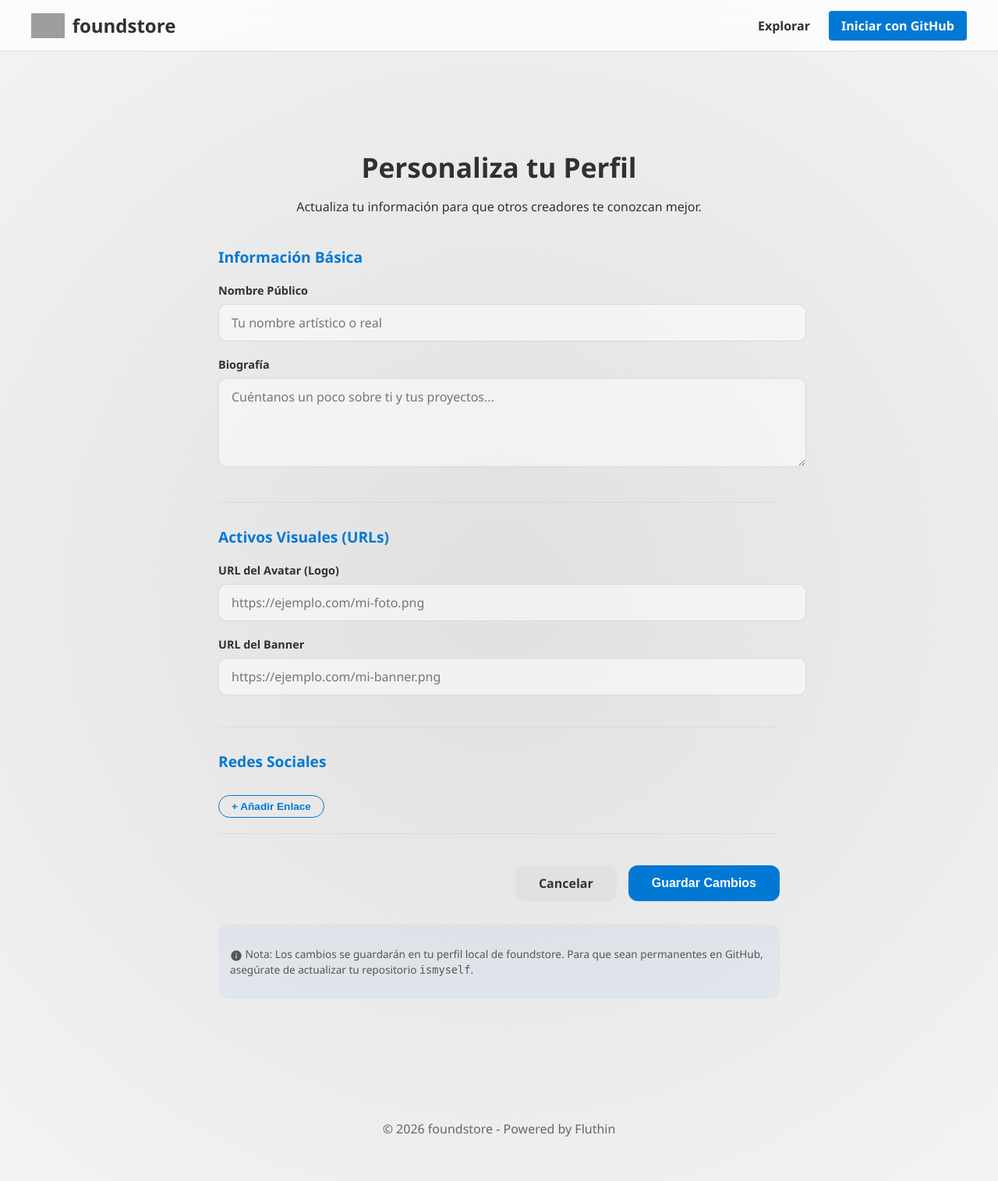
After one commit to JesusQuijada34/foundstore, a Flask app: template templates/edit_profile.html in a window 1280 px wide. The commit adds this page. Shown: the whole page at 78% size. Run offline with Flask 3, Linux system fonts and the light colour scheme; the template is opened without the code that fills it, so the values that code supplies are empty; some web fonts are replaced; grey boxes are pictures that could not be loaded.

Commit message:
Implement profile editing interface and logic with local persistence

```diff
--- a/app.py
+++ b/app.py
@@ -38,8 +38,12 @@ def developer_profile(username):
     ondev_accounts = services.load_ondev_accounts()
     is_ondev = username in ondev_accounts
 
-    # Intentar cargar perfil y catálogo desde repo ismyself del usuario
+    # Intentar cargar perfil y catálogo
     profile_data = services.get_github_user_profile(username)
+    local_profile = services.get_local_profile(username)
+    if local_profile:
+        profile_data = local_profile
+
     user_catalog = services.get_catalog(username)
 
     if not profile_data and not is_ondev:
@@ -75,6 +79,44 @@ def package_detail(package_name):
 
     return render_template("package_detail.html", package=package)
 
+@app.route("/me/edit", methods=["GET", "POST"])
+def edit_profile():
+    if not github.authorized:
+        return redirect(url_for("github.login"))
+
+    resp = github.get("/user")
+    username = resp.json()["login"]
+
+    if request.method == "POST":
+        # Procesar el formulario
+        links = []
+        names = request.form.getlist("link_name[]")
+        urls = request.form.getlist("link_url[]")
+        for n, u in zip(names, urls):
+            if n and u:
+                links.append({"name": n, "url": u})
+
+        updated_profile = {
+            "name": request.form.get("name"),
+            "description": request.form.get("description"),
+            "logo": request.form.get("logo"),
+            "banner": request.form.get("banner"),
+            "links": links
+        }
+
+        # Guardar localmente
+        services.update_local_profile(username, updated_profile)
+        return redirect(url_for("my_profile"))
+
+    # Cargar datos actuales
+    profile_data = services.get_github_user_profile(username)
+    # Si hay cambios locales, priorizarlos (puedes implementar esto en services)
+    local_profile = services.get_local_profile(username)
+    if local_profile:
+        profile_data = local_profile
+
+    return render_template("edit_profile.html", username=username, profile=profile_data)
+
 @app.route("/me")
 def my_profile():
     if not github.authorized:
@@ -88,10 +130,13 @@ def my_profile():
     ondev_accounts = services.load_ondev_accounts()
     is_ondev = username in ondev_accounts
 
-    # Cargar perfil y catálogo desde ismyself
+    # Cargar perfil y catálogo
     profile_data = services.get_github_user_profile(username)
+    local_profile = services.get_local_profile(username)
+    if local_profile:
+        profile_data = local_profile
+
     user_catalog = services.get_catalog(username)
-
     user_data = ondev_accounts.get(username, {"followers": [], "following": []})
 
     return render_template("user_profile.html",
--- /dev/null
+++ b/templates/edit_profile.html
@@ -0,0 +1,230 @@
+{% extends "base.html" %}
+
+{% block title %}Editar Perfil - foundstore{% endblock %}
+
+{% block content %}
+<div class="edit-profile-wrapper">
+    <div class="edit-card liquid-glass">
+        <div class="edit-header">
+            <h1>Personaliza tu Perfil</h1>
+            <p>Actualiza tu información para que otros creadores te conozcan mejor.</p>
+        </div>
+
+        <form action="{{ url_for('edit_profile') }}" method="POST" class="edit-form">
+            <div class="form-section">
+                <h3>Información Básica</h3>
+                <div class="form-group">
+                    <label for="name">Nombre Público</label>
+                    <input type="text" id="name" name="name" value="{{ profile.name or '' }}" placeholder="Tu nombre artístico o real">
+                </div>
+                <div class="form-group">
+                    <label for="description">Biografía</label>
+                    <textarea id="description" name="description" rows="4" placeholder="Cuéntanos un poco sobre ti y tus proyectos...">{{ profile.description or '' }}</textarea>
+                </div>
+            </div>
+
+            <div class="form-section">
+                <h3>Activos Visuales (URLs)</h3>
+                <div class="form-group">
+                    <label for="logo">URL del Avatar (Logo)</label>
+                    <input type="url" id="logo" name="logo" value="{{ profile.logo or '' }}" placeholder="https://ejemplo.com/mi-foto.png">
+                </div>
+                <div class="form-group">
+                    <label for="banner">URL del Banner</label>
+                    <input type="url" id="banner" name="banner" value="{{ profile.banner or '' }}" placeholder="https://ejemplo.com/mi-banner.png">
+                </div>
+            </div>
+
+            <div class="form-section">
+                <h3>Redes Sociales</h3>
+                <div id="social-links-container">
+                    {% if profile.links %}
+                        {% for link in profile.links %}
+                        <div class="social-input-group">
+                            <input type="text" name="link_name[]" value="{{ link.name }}" placeholder="Nombre (ej. Twitter)">
+                            <input type="url" name="link_url[]" value="{{ link.url }}" placeholder="URL (https://...)">
+                            <button type="button" class="btn-remove-link" onclick="this.parentElement.remove()">×</button>
+                        </div>
+                        {% endfor %}
+                    {% endif %}
+                </div>
+                <button type="button" id="add-link-btn" class="btn-secondary-small">+ Añadir Enlace</button>
+            </div>
+
+            <div class="form-actions">
+                <a href="/me" class="btn-cancel">Cancelar</a>
+                <button type="submit" class="btn-save">Guardar Cambios</button>
+            </div>
+        </form>
+
+        <div class="edit-note">
+            <p><span class="material-icons" style="font-size: 1rem; vertical-align: middle;">info</span>
+            Nota: Los cambios se guardarán en tu perfil local de foundstore. Para que sean permanentes en GitHub, asegúrate de actualizar tu repositorio <code>ismyself</code>.</p>
+        </div>
+    </div>
+</div>
+{% endblock %}
+
+{% block extra_head %}
+<style>
+.edit-profile-wrapper {
+    max-width: 800px;
+    margin: 0 auto;
+    padding: 20px;
+}
+
+.edit-card {
+    padding: 40px;
+    border-radius: 24px;
+}
+
+.edit-header {
+    margin-bottom: 40px;
+    text-align: center;
+}
+
+.edit-header h1 {
+    font-size: 2.2rem;
+    margin-bottom: 10px;
+}
+
+.form-section {
+    margin-bottom: 30px;
+    padding-bottom: 20px;
+    border-bottom: 1px solid rgba(0,0,0,0.05);
+}
+
+.form-section h3 {
+    font-size: 1.2rem;
+    margin-bottom: 20px;
+    color: var(--accent-color);
+}
+
+.form-group {
+    margin-bottom: 20px;
+}
+
+.form-group label {
+    display: block;
+    margin-bottom: 8px;
+    font-weight: 600;
+    font-size: 0.9rem;
+}
+
+.form-group input, .form-group textarea {
+    width: 100%;
+    padding: 12px 16px;
+    border-radius: 10px;
+    border: 1px solid rgba(0,0,0,0.1);
+    background: rgba(255,255,255,0.5);
+    font-family: inherit;
+    font-size: 1rem;
+    transition: all 0.2s;
+}
+
+.form-group input:focus, .form-group textarea:focus {
+    outline: none;
+    border-color: var(--accent-color);
+    background: white;
+    box-shadow: 0 0 0 4px rgba(0,120,212,0.1);
+}
+
+.social-input-group {
+    display: grid;
+    grid-template-columns: 1fr 2fr auto;
+    gap: 10px;
+    margin-bottom: 10px;
+    align-items: center;
+}
+
+.social-input-group input {
+    padding: 10px;
+    border-radius: 8px;
+    border: 1px solid rgba(0,0,0,0.1);
+}
+
+.btn-remove-link {
+    background: #ff4d4d;
+    color: white;
+    border: none;
+    width: 30px;
+    height: 30px;
+    border-radius: 50%;
+    cursor: pointer;
+    font-size: 1.2rem;
+    display: flex;
+    align-items: center;
+    justify-content: center;
+}
+
+.btn-secondary-small {
+    background: transparent;
+    border: 1px solid var(--accent-color);
+    color: var(--accent-color);
+    padding: 6px 16px;
+    border-radius: 20px;
+    cursor: pointer;
+    font-weight: 600;
+    font-size: 0.85rem;
+    margin-top: 10px;
+}
+
+.form-actions {
+    display: flex;
+    justify-content: flex-end;
+    gap: 15px;
+    margin-top: 40px;
+}
+
+.btn-save {
+    background: var(--accent-color);
+    color: white;
+    border: none;
+    padding: 12px 30px;
+    border-radius: 12px;
+    font-weight: 600;
+    cursor: pointer;
+    font-size: 1rem;
+    transition: transform 0.2s;
+}
+
+.btn-cancel {
+    background: #e1e1e1;
+    color: #333;
+    text-decoration: none;
+    padding: 12px 30px;
+    border-radius: 12px;
+    font-weight: 600;
+    font-size: 1rem;
+}
+
+.btn-save:hover {
+    transform: scale(1.05);
+}
+
+.edit-note {
+    margin-top: 30px;
+    padding: 15px;
+    background: rgba(0,120,212,0.05);
+    border-radius: 12px;
+    font-size: 0.85rem;
+    color: #555;
+}
+</style>
+{% endblock %}
+
+{% block extra_js %}
+<script>
+document.getElementById('add-link-btn').addEventListener('click', () => {
+    const container = document.getElementById('social-links-container');
+    const div = document.createElement('div');
+    div.className = 'social-input-group';
+    div.innerHTML = `
+        <input type="text" name="link_name[]" placeholder="Nombre (ej. Twitter)">
+        <input type="url" name="link_url[]" placeholder="URL (https://...)">
+        <button type="button" class="btn-remove-link" onclick="this.parentElement.remove()">×</button>
+    `;
+    container.appendChild(div);
+});
+</script>
+{% endblock %}
```
Also changed, not shown: services.py (+23 -0 lines), templates/user_profile.html (+32 -0 lines).
